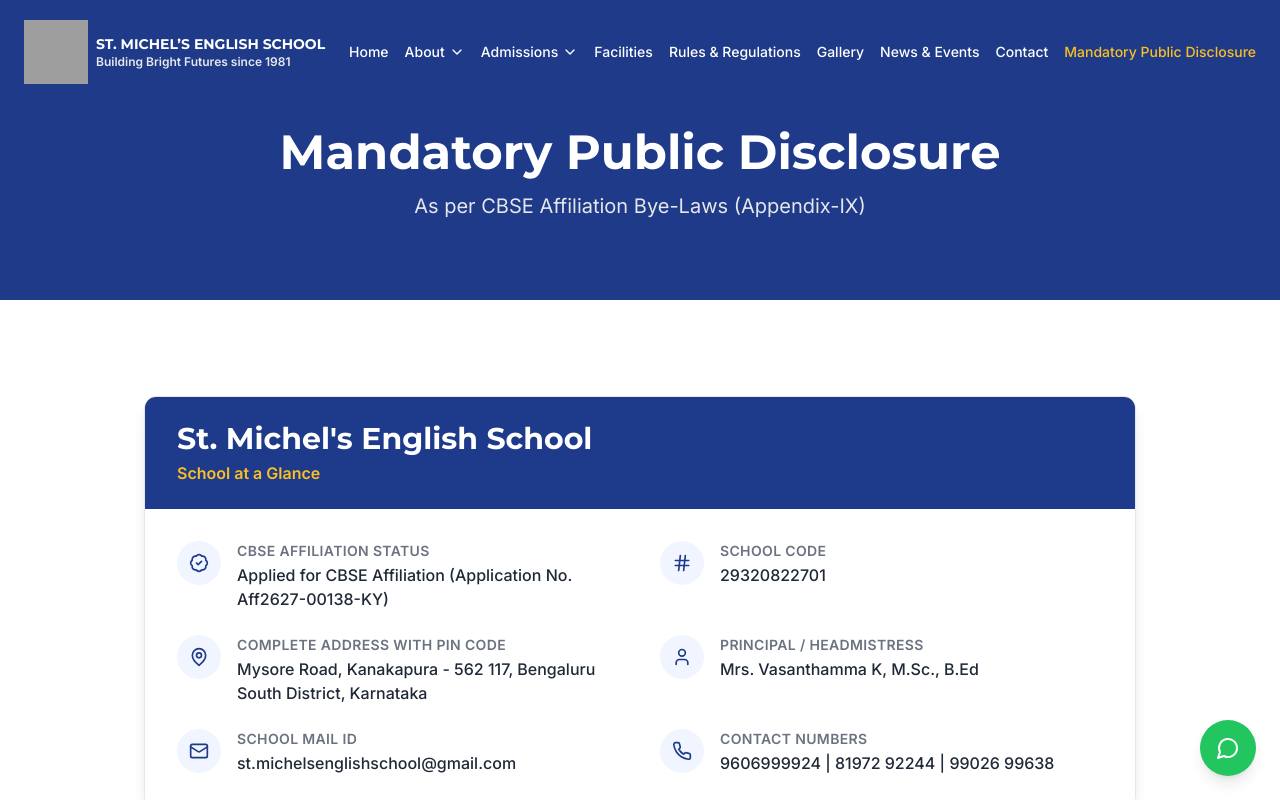
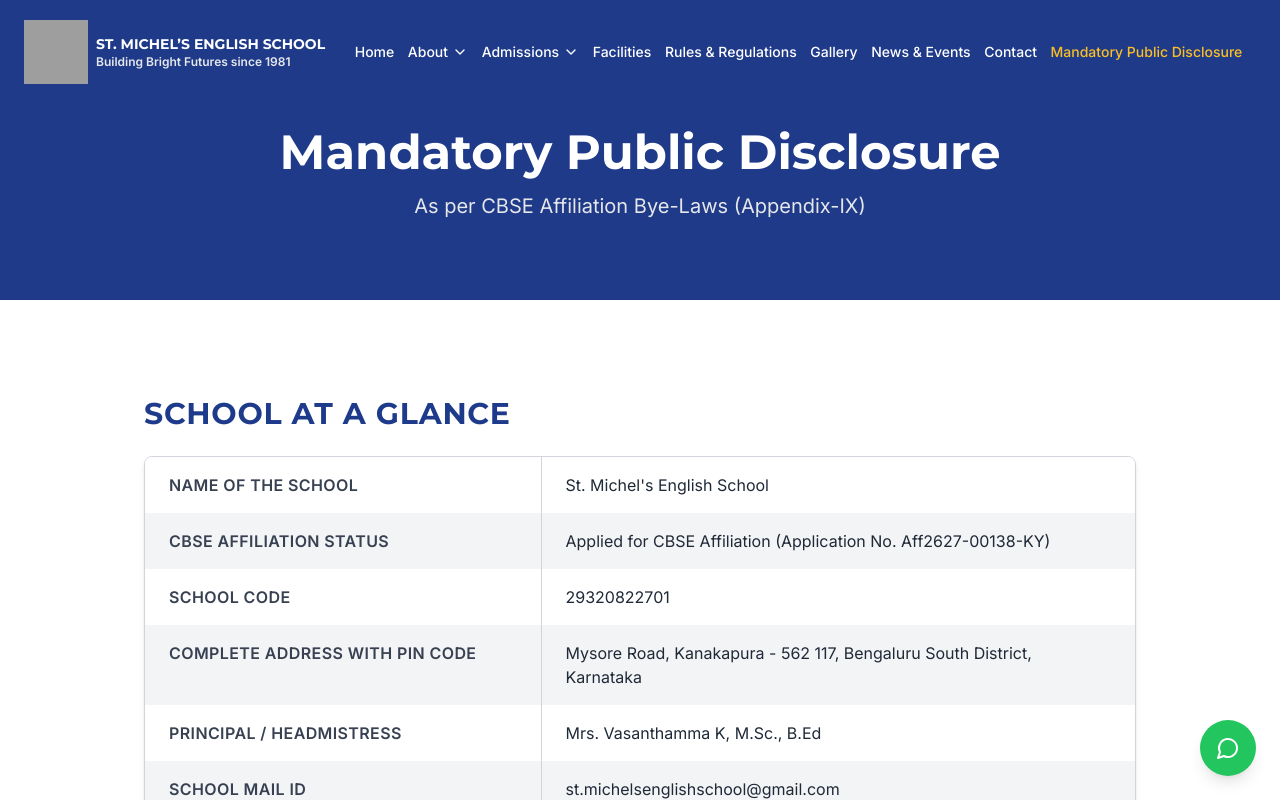
Before and after one commit to Agents-Clan-Venture/ST.-MICHEL-S-ENGLISH-SCHOOL, a React (Vite) app: page /mandatory-public-disclosure in a window 1280 px wide. Shown: the top 800 px of the page. Built offline with nearby package versions, Linux system fonts and the light colour scheme; grey boxes are pictures that could not be loaded; a web font is replaced by a local one.

Commit message:
Even nav spacing; School at a Glance as striped info table

```diff
--- a/src/components/common/Header.tsx
+++ b/src/components/common/Header.tsx
@@ -85,7 +85,7 @@ const Header: React.FC<HeaderProps> = ({ isScrolled }) => {
       }`}
     >
       <div className="w-full px-4 lg:px-6 flex items-center justify-between">
-        <div className="flex items-center">
+        <div className="flex items-center flex-1">
         <Link
           to="/"
           className={`flex items-center space-x-2 ${
@@ -115,7 +115,7 @@ const Header: React.FC<HeaderProps> = ({ isScrolled }) => {
           </div>
         </Link>
 
-        <nav className="hidden xl:flex items-center space-x-4 2xl:space-x-6 ml-8 2xl:ml-16">
+        <nav className="hidden xl:flex flex-1 items-center justify-evenly ml-4">
           {navItems.map((item) => (
             <div
               key={item.label}
--- a/src/pages/MandatoryDisclosurePage.tsx
+++ b/src/pages/MandatoryDisclosurePage.tsx
@@ -1,14 +1,6 @@
 import React, { useEffect } from "react";
 import { Link } from "react-router-dom";
-import {
-  FileText,
-  BadgeCheck,
-  Hash,
-  MapPin,
-  User,
-  Mail,
-  Phone,
-} from "lucide-react";
+import { FileText } from "lucide-react";
 
 type Row = {
   info: string;
@@ -213,65 +205,49 @@ const MandatoryDisclosurePage: React.FC = () => {
 
       <section className="section bg-white">
         <div className="container max-w-5xl">
-          {/* School summary card */}
-          <div className="mb-14 rounded-xl overflow-hidden shadow-lg border border-gray-200">
-            <div className="bg-primary-900 px-6 md:px-8 py-6">
-              <h2 className="text-2xl md:text-3xl font-bold text-white">
-                St. Michel's English School
+          {/* School at a Glance */}
+          <div className="mb-14">
+            <h2 className="text-2xl md:text-3xl font-bold text-primary-900 mb-6 uppercase tracking-wide">
+              School at a Glance
             </h2>
-              <p className="text-accent font-semibold mt-1">
-                School at a Glance
-              </p>
-            </div>
-            <div className="grid grid-cols-1 md:grid-cols-2 gap-x-10 gap-y-6 px-6 md:px-8 py-8 bg-white">
+            <div className="overflow-x-auto rounded-lg shadow-md border border-gray-300">
+              <table className="w-full text-left text-sm md:text-base">
+                <tbody>
                   {[
-                {
-                  icon: BadgeCheck,
-                  label: "CBSE Affiliation Status",
-                  value:
+                    ["Name of The School", "St. Michel's English School"],
+                    [
+                      "CBSE Affiliation Status",
                       "Applied for CBSE Affiliation (Application No. Aff2627-00138-KY)",
-                },
-                {
-                  icon: Hash,
-                  label: "School Code",
-                  value: "29320822701",
-                },
-                {
-                  icon: MapPin,
-                  label: "Complete Address with Pin Code",
-                  value:
+                    ],
+                    ["School Code", "29320822701"],
+                    [
+                      "Complete Address with Pin Code",
                       "Mysore Road, Kanakapura - 562 117, Bengaluru South District, Karnataka",
-                },
-                {
-                  icon: User,
-                  label: "Principal / Headmistress",
-                  value: "Mrs. Vasanthamma K, M.Sc., B.Ed",
-                },
-                {
-                  icon: Mail,
-                  label: "School Mail ID",
-                  value: "st.michelsenglishschool@gmail.com",
-                },
-                {
-                  icon: Phone,
-                  label: "Contact Numbers",
-                  value: "9606999924 | 81972 92244 | 99026 99638",
-                },
-              ].map(({ icon: Icon, label, value }) => (
-                <div key={label} className="flex items-start gap-4">
-                  <div className="shrink-0 w-11 h-11 rounded-full bg-primary-50 text-primary-900 flex items-center justify-center">
-                    <Icon size={20} />
-                  </div>
-                  <div>
-                    <p className="text-sm font-semibold uppercase tracking-wide text-gray-500">
+                    ],
+                    [
+                      "Principal / Headmistress",
+                      "Mrs. Vasanthamma K, M.Sc., B.Ed",
+                    ],
+                    ["School Mail ID", "st.michelsenglishschool@gmail.com"],
+                    [
+                      "Contact Numbers",
+                      "9606999924 | 81972 92244 | 99026 99638",
+                    ],
+                  ].map(([label, value], i) => (
+                    <tr
+                      key={label}
+                      className={i % 2 === 0 ? "bg-white" : "bg-gray-100"}
+                    >
+                      <td className="px-4 md:px-6 py-4 font-semibold uppercase tracking-wide text-gray-700 align-top md:w-2/5 border-r border-gray-300">
                         {label}
-                    </p>
-                    <p className="text-gray-800 font-medium mt-0.5 break-words">
+                      </td>
+                      <td className="px-4 md:px-6 py-4 text-gray-800 align-top">
                         {value}
-                    </p>
-                  </div>
-                </div>
+                      </td>
+                    </tr>
                   ))}
+                </tbody>
+              </table>
             </div>
           </div>
 
```
Lines whose indentation alone changed are shown as unchanged.
